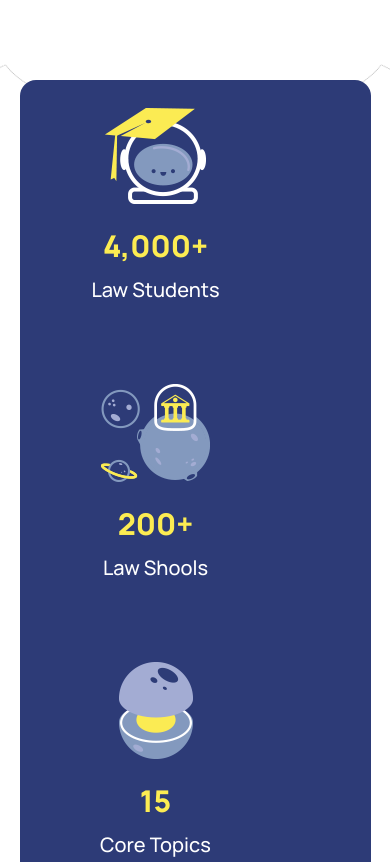
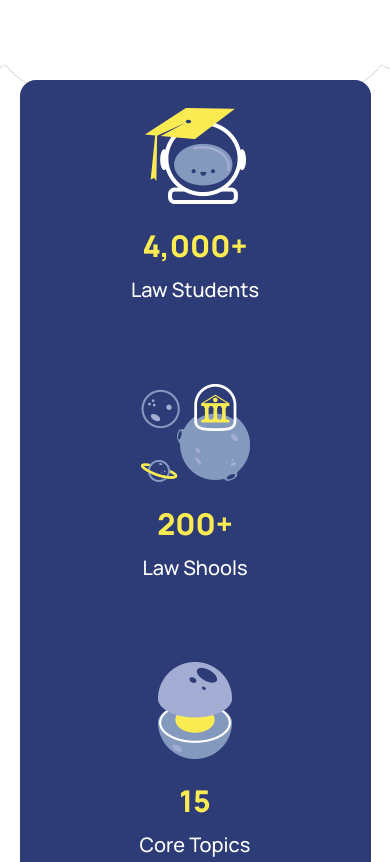
Before and after one commit to IbrahimHassan502/law-boost, a website: page index.html in a window 390 px wide. Shown: the part 614-1476 px from the top of the page. Drawn offline with Linux system fonts and the light colour scheme; a web font is replaced by a local one.

Commit message:
made statistics section grid responsive

```diff
--- a/index.html
+++ b/index.html
@@ -112,7 +112,7 @@
       <div class="container">
         <!-- flex container -->
         <div
-          class="flex justify-between w-[90%] bg-navy-color rounded-2xl mx-auto py-7 px-14 flex-wrap gap-y-20 items-center"
+          class="grid grid-cols-reponsive-6 w-[90%] bg-navy-color rounded-2xl mx-auto py-7 px-14 gap-y-20"
         >
           <!-- box -->
           <div class="flex flex-col justify-between basis-40">
--- a/tailwind.config.js
+++ b/tailwind.config.js
@@ -11,6 +11,9 @@ module.exports = {
         "yellow-color": "#fcec52",
         "navy-color": "#2d3b77",
       },
+      gridTemplateColumns: {
+        "reponsive-6": "repeat(auto-fit, minmax(200px, 1fr))",
+      },
     },
   },
   plugins: [],
```
Also changed, not shown: public/css/main-style.css.
